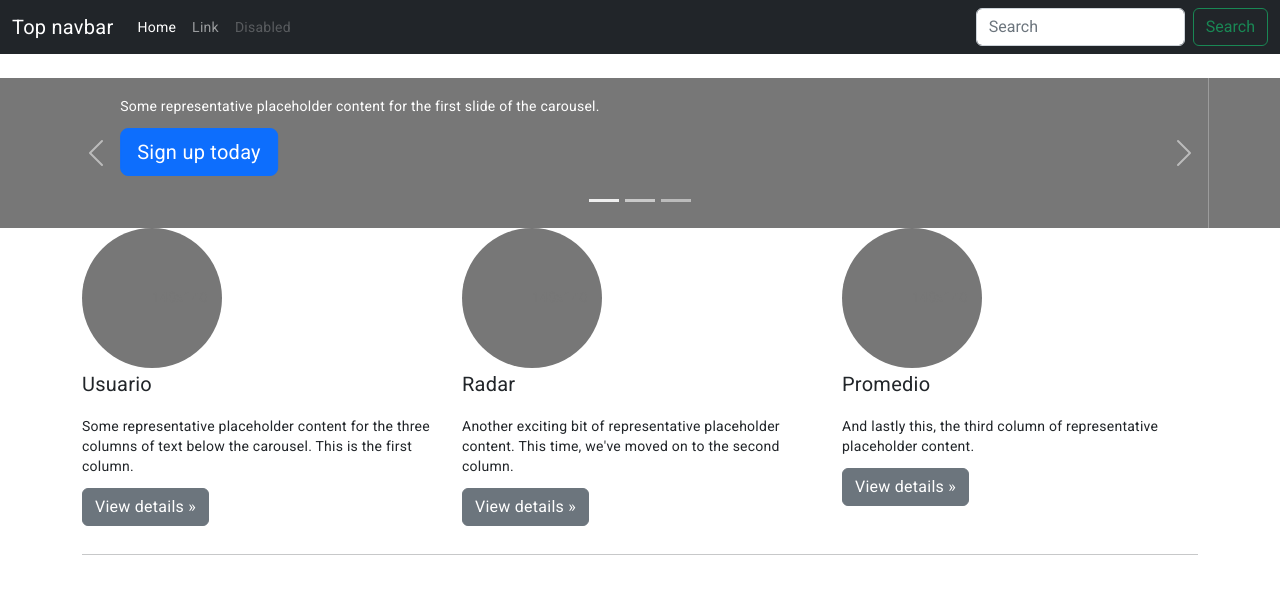
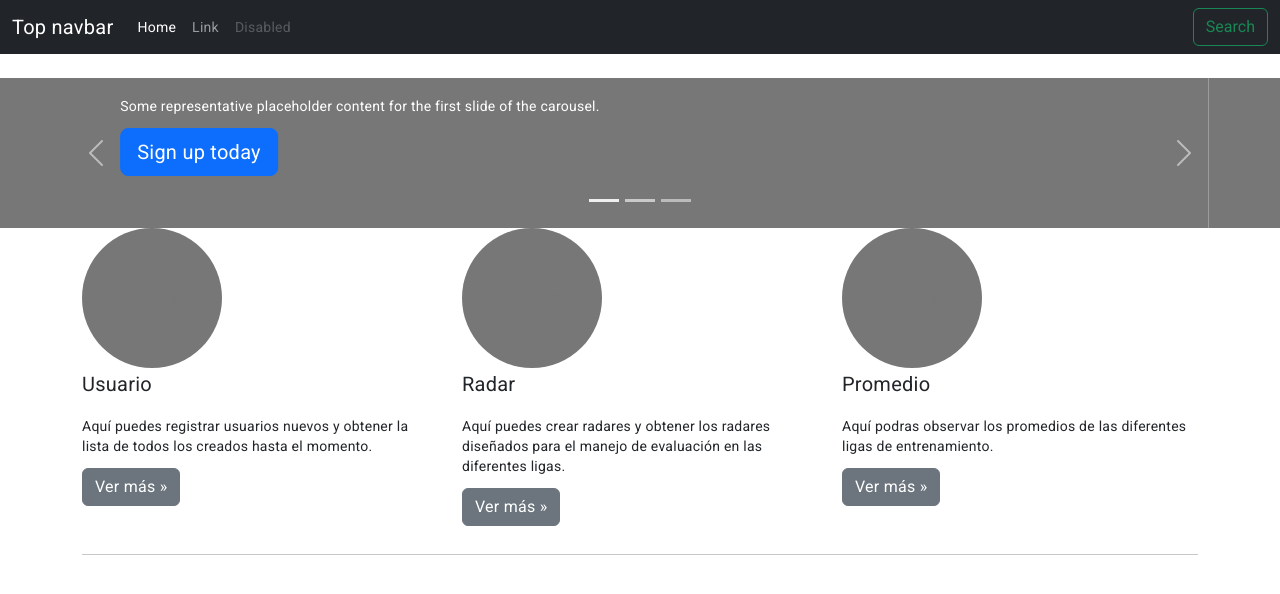
Before and after one commit to LilianaGallego/FrontRadarAprendizSofkaU, an Angular app: page /website/dashboard in a window 1280 px wide. Shown: the top 594 px of the page. Built offline with nearby package versions, Linux system fonts and the light colour scheme.

Commit message:
se modifica algunos textos del html en el dashboard

```diff
--- a/src/app/auth/components/navbar/navbar.component.html
+++ b/src/app/auth/components/navbar/navbar.component.html
@@ -16,10 +16,9 @@
             <a class="nav-link disabled">Disabled</a>
           </li>
         </ul>
-        <form class="d-flex" role="search">
-          <input class="form-control me-2" type="search" placeholder="Search" aria-label="Search">
+
           <button class="btn btn-outline-success" type="submit">Search</button>
-        </form>
+
       </div>
     </div>
   </nav>
--- a/src/app/website/components/navbar/navbar.component.html
+++ b/src/app/website/components/navbar/navbar.component.html
@@ -16,10 +16,9 @@
             <a class="nav-link disabled">Disabled</a>
           </li>
         </ul>
-        <form class="d-flex" role="search">
-          <input class="form-control me-2" type="search" placeholder="Search" aria-label="Search">
+
           <button class="btn btn-outline-success" type="submit">Search</button>
-        </form>
+
       </div>
     </div>
   </nav>
--- a/src/app/website/pages/dashboard/dashboard.component.html
+++ b/src/app/website/pages/dashboard/dashboard.component.html
@@ -62,22 +62,22 @@
         <svg class="bd-placeholder-img rounded-circle" width="140" height="140" xmlns="http://www.w3.org/2000/svg" role="img" aria-label="Placeholder: 140x140" preserveAspectRatio="xMidYMid slice" focusable="false"><title>Placeholder</title><rect width="100%" height="100%" fill="#777"/><text x="50%" y="50%" fill="#777" dy=".3em">140x140</text></svg>
 
         <h2 class="fw-normal">Usuario</h2>
-        <p>Some representative placeholder content for the three columns of text below the carousel. This is the first column.</p>
-        <p><a class="btn btn-secondary" routerLink='../user'>View details &raquo;</a></p>
+        <p>Aquí puedes registrar usuarios nuevos y obtener la lista de todos los creados hasta el momento.</p>
+        <p><a class="btn btn-secondary" routerLink='../user'>Ver más &raquo;</a></p>
       </div><!-- /.col-lg-4 -->
       <div class="col-lg-4">
         <svg class="bd-placeholder-img rounded-circle" width="140" height="140" xmlns="http://www.w3.org/2000/svg" role="img" aria-label="Placeholder: 140x140" preserveAspectRatio="xMidYMid slice" focusable="false"><title>Placeholder</title><rect width="100%" height="100%" fill="#777"/><text x="50%" y="50%" fill="#777" dy=".3em">140x140</text></svg>
 
         <h2 class="fw-normal">Radar</h2>
-        <p>Another exciting bit of representative placeholder content. This time, we've moved on to the second column.</p>
-        <p><a class="btn btn-secondary" routerLink='../radar'>View details &raquo;</a></p>
+        <p>Aquí puedes crear radares y obtener los radares diseñados para el manejo de evaluación en las diferentes ligas.</p>
+        <p><a class="btn btn-secondary" routerLink='../radar'>Ver más &raquo;</a></p>
       </div><!-- /.col-lg-4 -->
       <div class="col-lg-4">
         <svg class="bd-placeholder-img rounded-circle" width="140" height="140" xmlns="http://www.w3.org/2000/svg" role="img" aria-label="Placeholder: 140x140" preserveAspectRatio="xMidYMid slice" focusable="false"><title>Placeholder</title><rect width="100%" height="100%" fill="#777"/><text x="50%" y="50%" fill="#777" dy=".3em">140x140</text></svg>
 
         <h2 class="fw-normal">Promedio</h2>
-        <p>And lastly this, the third column of representative placeholder content.</p>
-        <p><a class="btn btn-secondary" routerLink='../average'>View details &raquo;</a></p>
+        <p>Aquí podras observar los promedios de las diferentes ligas de entrenamiento.</p>
+        <p><a class="btn btn-secondary" routerLink='../average'>Ver más &raquo;</a></p>
       </div><!-- /.col-lg-4 -->
     </div><!-- /.row -->
 
```
